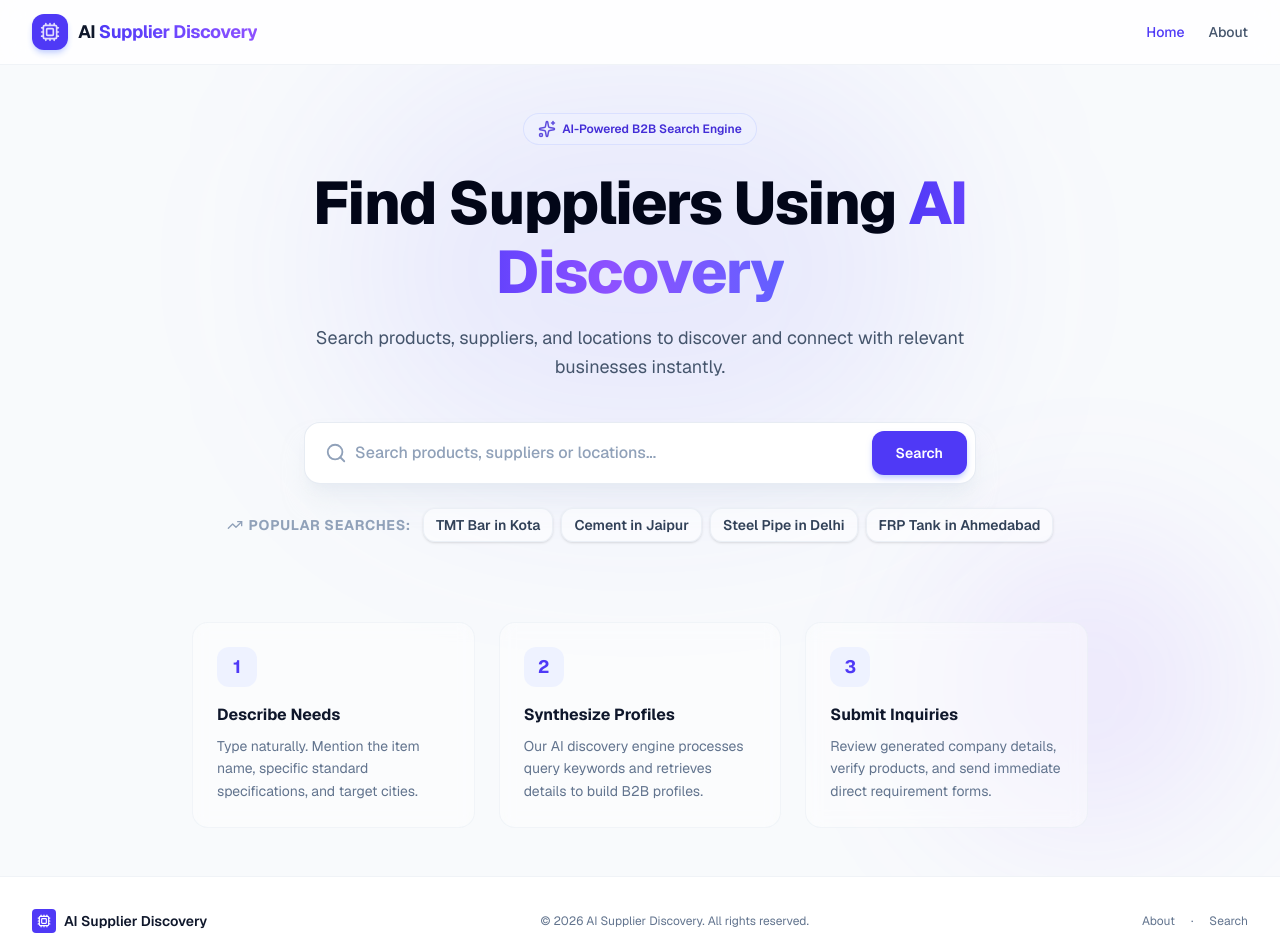
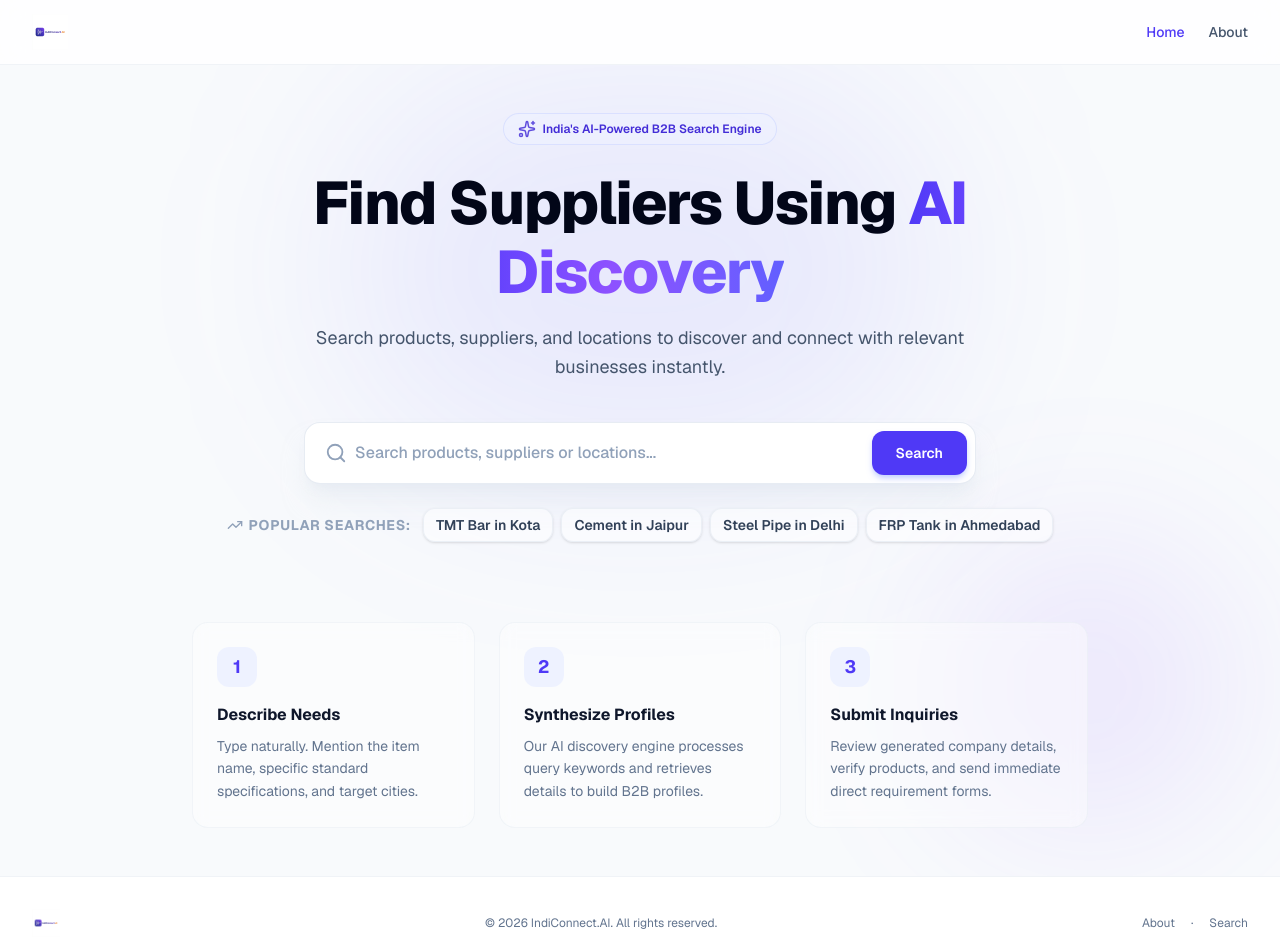
Before and after one commit to msiit2016/B2B-Discovery, a Next.js app: page / in a window 1280 px wide. Shown: the top 952 px of the page. Built offline with nearby package versions, Linux system fonts and the light colour scheme.

Commit message:
feat: rebrand to IndiConnect.AI — add logo, update all brand references, clean search result header

```diff
--- a/src/app/about/page.tsx
+++ b/src/app/about/page.tsx
@@ -2,8 +2,8 @@ import { Sparkles, Code2, ArrowRight } from "lucide-react";
 import Link from "next/link";
 
 export const metadata = {
-  title: "About Us | AI Supplier Discovery",
-  description: "Learn how AI Supplier Discovery uses AI-powered semantic search and profile synthesis to connect B2B buyers with active industrial suppliers.",
+  title: "About Us | IndiConnect.AI",
+  description: "Learn how IndiConnect.AI uses AI-powered semantic search and profile synthesis to connect B2B buyers with active industrial suppliers across India.",
 };
 
 export default function About() {
@@ -17,10 +17,10 @@ export default function About() {
         {/* Intro */}
         <div className="mb-12">
           <h1 className="text-3xl font-extrabold tracking-tight sm:text-4xl text-slate-900 dark:text-white mb-4">
-            About AI Supplier Discovery
+            About IndiConnect.AI
           </h1>
           <p className="text-lg text-slate-600 dark:text-slate-300 leading-relaxed">
-            AI Supplier Discovery is a prototype B2B search application that demonstrates how generative artificial intelligence can synthesize structured business information in real-time.
+            IndiConnect.AI is a B2B search platform that demonstrates how generative artificial intelligence can synthesize structured supplier information in real-time for India's industrial marketplace.
           </p>
         </div>
 
@@ -31,7 +31,7 @@ export default function About() {
             <h2 className="text-xl font-bold text-slate-900 dark:text-white">Our Core Concept</h2>
           </div>
           <p className="text-slate-600 dark:text-slate-300 leading-relaxed">
-            Rather than relying on outdated static supplier directories, AI Supplier Discovery harnesses large language models to construct complete profiles on demand. By parsing search queries semantically, it categorizes products, identifies target locations, and synthesizes 5 active mock/verified entities tailored to standard B2B marketplace schema rules.
+            Rather than relying on outdated static supplier directories, IndiConnect.AI harnesses large language models to construct complete profiles on demand. By parsing search queries semantically, it categorizes products, identifies target locations, and synthesizes active entities tailored to standard B2B marketplace schema rules.
           </p>
         </div>
 
--- a/src/app/layout.tsx
+++ b/src/app/layout.tsx
@@ -16,8 +16,8 @@ const geistMono = Geist_Mono({
 });
 
 export const metadata: Metadata = {
-  title: "AI Supplier Discovery | Find B2B Suppliers Instantly",
-  description: "Search products, suppliers, or locations to discover relevant B2B businesses instantly using advanced AI-powered data synthesis.",
+  title: "IndiConnect.AI | Find B2B Suppliers Instantly",
+  description: "Search products, suppliers, or locations to discover relevant B2B businesses instantly using IndiConnect.AI — India's AI-powered B2B supplier discovery engine.",
 };
 
 export default function RootLayout({
--- a/src/app/page.tsx
+++ b/src/app/page.tsx
@@ -38,7 +38,7 @@ export default function Home() {
         {/* Sparkle Badge */}
         <div className="inline-flex items-center gap-1.5 rounded-full border border-indigo-200/50 bg-indigo-50/50 px-3.5 py-1.5 text-xs font-semibold text-indigo-700 dark:border-indigo-800/40 dark:bg-indigo-950/30 dark:text-indigo-400 mb-6 transition-all duration-300">
           <Sparkles className="h-4.5 w-4.5 animate-pulse-subtle" />
-          <span>AI-Powered B2B Search Engine</span>
+          <span>India's AI-Powered B2B Search Engine</span>
         </div>
 
         {/* Headline */}
--- a/src/app/search/SearchClient.tsx
+++ b/src/app/search/SearchClient.tsx
@@ -171,7 +171,7 @@ export default function SearchClient({ initialQuery }: SearchClientProps) {
           <div className="flex flex-col sm:flex-row sm:items-center justify-between gap-4 mb-6">
             <div>
               <p className="text-sm text-slate-600 dark:text-slate-300 font-medium">
-                Found <span className="font-bold text-indigo-600 dark:text-indigo-400">{totalItems}</span> suppliers for{" "}
+                Found Results for{" "}
                 <span className="font-bold text-slate-900 dark:text-white">&ldquo;{activeQuery}&rdquo;</span>
               </p>
               {result.category && result.location && (
--- a/src/components/ui/Footer.tsx
+++ b/src/components/ui/Footer.tsx
@@ -1,5 +1,5 @@
 import Link from "next/link";
-import { Cpu } from "lucide-react";
+import Image from "next/image";
 
 export default function Footer() {
   return (
@@ -7,15 +7,16 @@ export default function Footer() {
       <div className="mx-auto max-w-7xl px-4 sm:px-6 lg:px-8">
         <div className="flex flex-col items-center justify-between gap-4 sm:flex-row">
           <div className="flex items-center gap-2">
-            <div className="flex h-6 w-6 items-center justify-center rounded bg-indigo-600 text-white">
-              <Cpu className="h-3.5 w-3.5" />
-            </div>
-            <span className="text-sm font-semibold text-slate-900 dark:text-white">
-              AI Supplier Discovery
-            </span>
+            <Image
+              src="/logo.png"
+              alt="IndiConnect.AI"
+              width={110}
+              height={30}
+              className="h-7 w-auto object-contain"
+            />
           </div>
           <p className="text-center text-xs text-slate-500 dark:text-slate-400">
-            &copy; {new Date().getFullYear()} AI Supplier Discovery. All rights reserved.
+            &copy; {new Date().getFullYear()} IndiConnect.AI. All rights reserved.
           </p>
           <div className="flex gap-4 text-xs text-slate-500 dark:text-slate-400">
             <Link href="/about" className="hover:text-indigo-600 dark:hover:text-indigo-400 transition-colors duration-200">
--- a/src/components/ui/Header.tsx
+++ b/src/components/ui/Header.tsx
@@ -2,7 +2,7 @@
 
 import Link from "next/link";
 import { usePathname } from "next/navigation";
-import { Cpu } from "lucide-react";
+import Image from "next/image";
 
 export default function Header() {
   const pathname = usePathname();
@@ -16,12 +16,14 @@ export default function Header() {
       <div className="mx-auto flex h-16 max-w-7xl items-center justify-between px-4 sm:px-6 lg:px-8">
         {/* Logo */}
         <Link href="/" className="flex items-center gap-2.5 group">
-          <div className="flex h-9 w-9 items-center justify-center rounded-xl bg-indigo-600 text-white shadow-md shadow-indigo-200 dark:shadow-none transition-all duration-300 group-hover:scale-105 group-hover:bg-indigo-500">
-            <Cpu className="h-5 w-5 animate-pulse-subtle" />
-          </div>
-          <span className="text-lg font-bold tracking-tight text-slate-900 dark:text-white transition-colors duration-300">
-            AI <span className="bg-gradient-to-r from-indigo-600 to-violet-500 bg-clip-text text-transparent dark:from-indigo-400 dark:to-violet-400">Supplier Discovery</span>
-          </span>
+          <Image
+            src="/logo.png"
+            alt="IndiConnect.AI logo"
+            width={140}
+            height={40}
+            className="h-9 w-auto object-contain transition-all duration-300 group-hover:opacity-90 group-hover:scale-[1.02]"
+            priority
+          />
         </Link>
 
         {/* Navigation */}
```
Also changed, not shown: public/logo.png (added).
